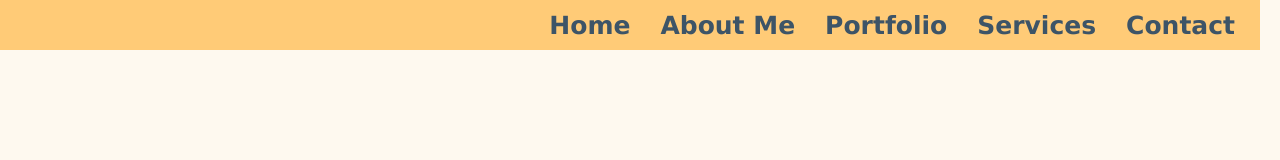
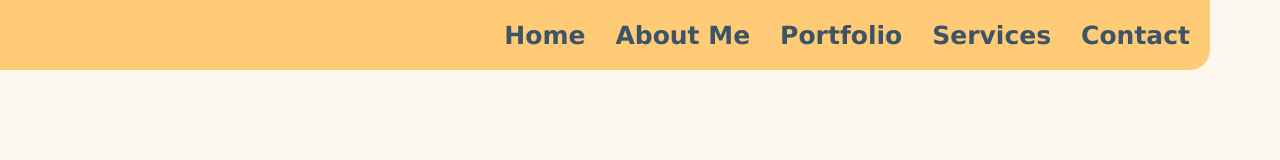
Before and after one commit to SAKIR-SAIFI/Portfolio-Website, a plain HTML site: page index.html in a window 1280 px wide. Drawn offline with Linux system fonts and the light colour scheme.

Commit message:
added changes in css

```diff
--- a/CSS/style.css
+++ b/CSS/style.css
@@ -7,8 +7,9 @@ body{
 }
 
 .head{
-    padding-right: 20px;
     background-color: transparent;
+    padding-right: 70px;
+
 }
 
 .navbar{
@@ -16,9 +17,10 @@ body{
     display: flex;
     justify-content: right;
     align-items: center;
-    height: 50px;
+    height: 70px;
     gap: 20px;
-
+    padding-right: 10px;
+    border-bottom-right-radius: 20px;
 }
 
 a{
@@ -32,13 +34,22 @@ a{
 
 .navbar :hover{
     border-radius: 5px;
-    border: 1px solid #fef9ef;
+    border-bottom: 1px solid #fef9ef;
+    padding-top: 20px;
+    transition-duration: none;
+    transition-timing-function: ease-in-out;
+    transition-delay: 0.5s;
+
 
 }
 .head :hover{
-    padding-right: 20px;
+
     background-color: #ffcb77;
     transition-duration: 1s;
     transition-timing-function: ease-in-out;
     transition-delay: 0.5s;
 }
+
+#pad {
+    padding-right: 10px;
+}
--- a/index.html
+++ b/index.html
@@ -13,7 +13,7 @@
             <a href="#">About Me</a>
             <a href="#">Portfolio</a>
             <a href="#">Services</a>
-            <a href="#">Contact</a>
+            <a id="pad" href="#">Contact</a>
         </div>
     </div>
 </body>
```
